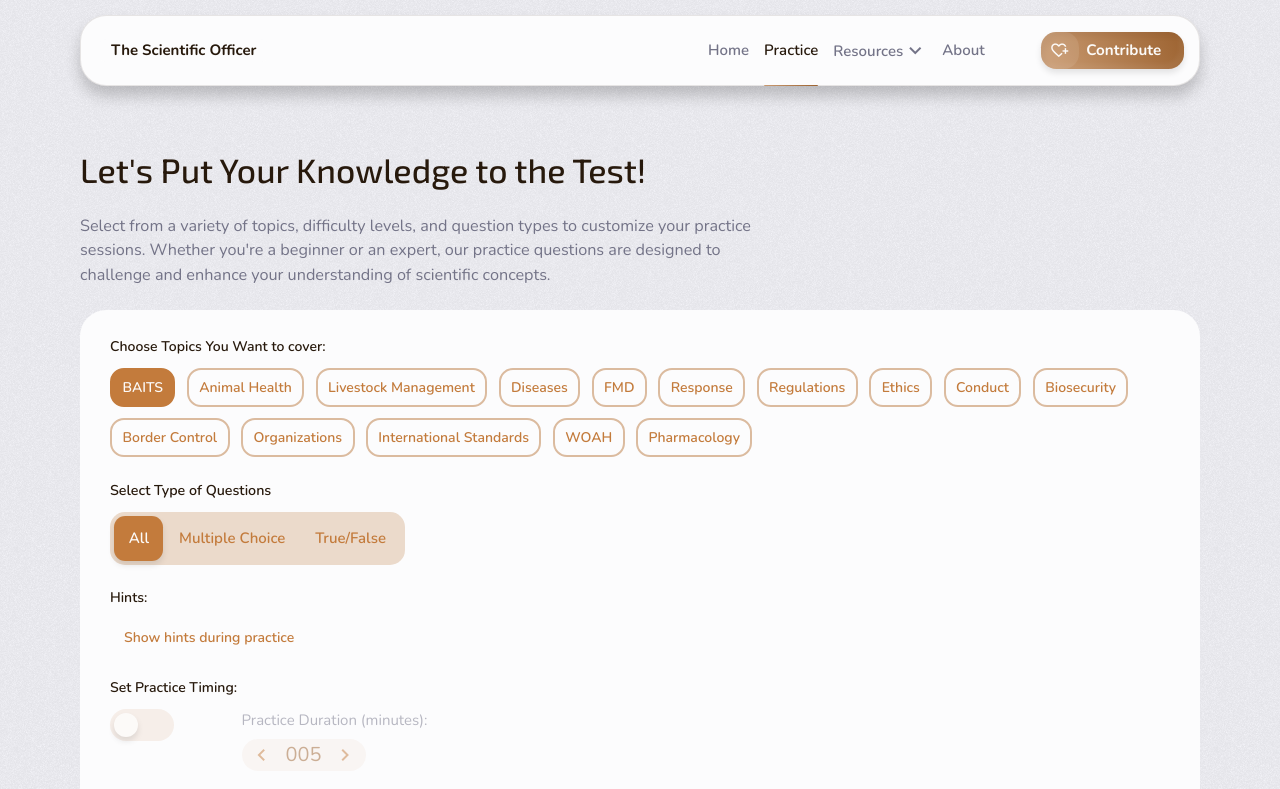
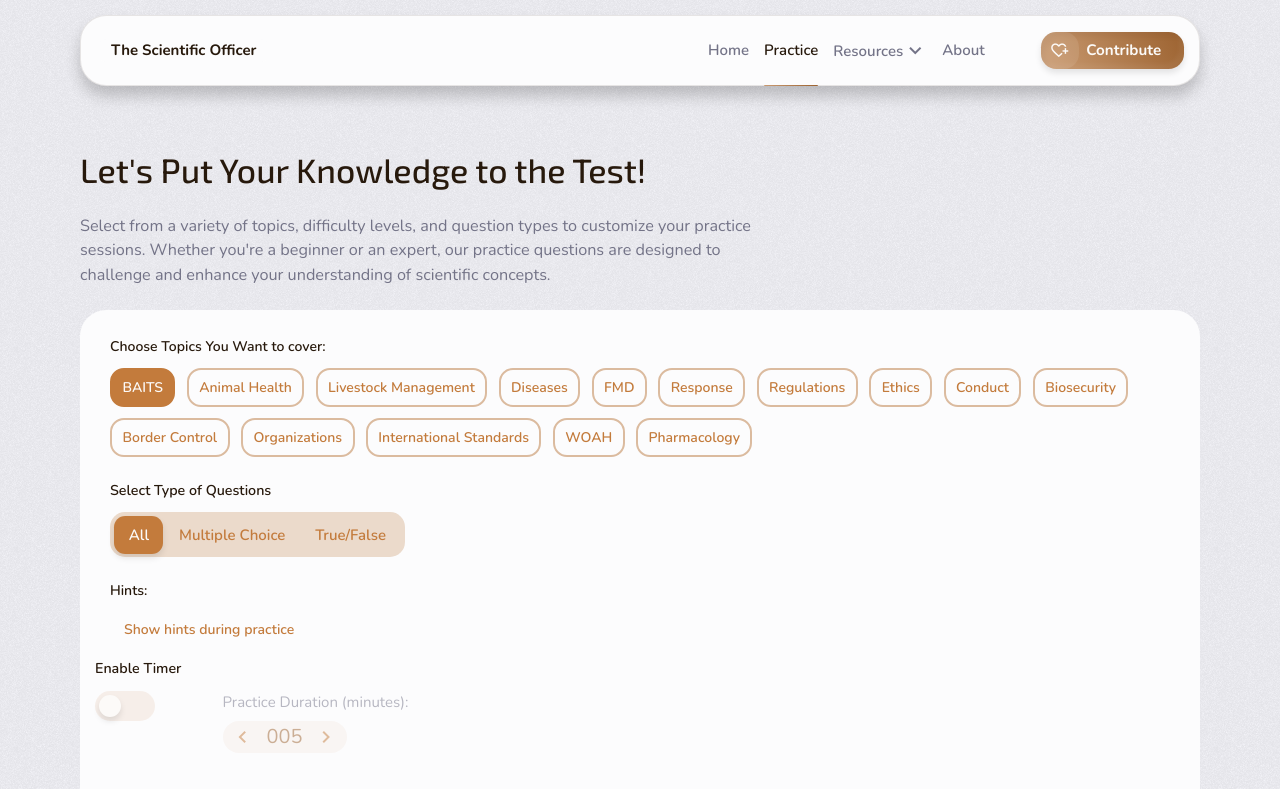
Before and after one commit to Timbar09/the_scientific_officer, a React (Vite) app: page /practice in a window 1280 px wide. Shown: the top 789 px of the page. Built offline with nearby package versions, Linux system fonts and the light colour scheme.

Commit message:
Add FormCheckBox component and integrate into FormField; update types for checkbox support

```diff
--- a/src/assets/sass/components/_Form.scss
+++ b/src/assets/sass/components/_Form.scss
@@ -130,9 +130,8 @@
 
         &--content {
           display: inline-block;
-          padding: 0.75em 1em;
+          padding: 0.5em 1em;
           position: relative;
-          // font-size: clamp(fs("xs"), 1.5vw, fs(sm));
           font-weight: 600;
           cursor: pointer;
           transition: color 250ms ease;
@@ -144,4 +143,53 @@
       }
     }
   }
+
+  &__checkbox {
+    &--checked {
+      .form__checkbox--switch__box {
+        background-color: clr(primary, 500);
+      }
+    }
+
+    &--input {
+      position: absolute;
+      opacity: 0;
+      width: 0;
+      height: 0;
+    }
+
+    // VARIANTS
+    &--switch {
+      &__input {
+        &:checked
+          + .form__checkbox--switch__box
+          .form__checkbox--switch__box--indicator {
+          left: calc(50% + 0.25em);
+        }
+      }
+
+      &__box {
+        position: relative;
+        display: inline-block;
+        width: 4em;
+        height: 2em;
+        border-radius: radius(pill);
+        background-color: clr(primary, 500, 0.1);
+        transition: background-color 250ms ease;
+
+        &--indicator {
+          position: absolute;
+          display: inline-block;
+          top: 0.25em;
+          left: 0.25em;
+          width: 1.5em;
+          height: 1.5em;
+          background-color: clr(primary, 100);
+          border-radius: radius(pill);
+          box-shadow: $shadow-md;
+          transition: left 250ms ease;
+        }
+      }
+    }
+  }
 }
--- /dev/null
+++ b/src/components/Form/FormCheckBox.tsx
@@ -0,0 +1,51 @@
+import { useState } from "react";
+
+import type { FormFieldData } from "@/components/Form/types";
+
+const FormCheckBox = ({
+  input = { type: "checkbox", variant: "switch" },
+  label = { text: "", visible: false },
+  name,
+  value,
+  onChange,
+}: FormFieldData) => {
+  const [isChecked, setIsChecked] = useState(false);
+  const { variant } = input;
+  const { text, visible } = label;
+
+  const handleOnChange = (e: React.ChangeEvent<HTMLInputElement>) => {
+    setIsChecked(e.target.checked);
+    onChange?.(e);
+  };
+
+  const inputVariantClass = `form__checkbox--${variant}__input`;
+  const boxVariantClass = `form__checkbox--box form__checkbox--${variant}__box`;
+  const indicatorVariantClass = `form__checkbox--${variant}__box--indicator`;
+
+  return (
+    <label
+      className={`form__checkbox ${isChecked ? "form__checkbox--checked" : ""}`}
+    >
+      <span className={`form__field--label ${visible ? "" : "sr-only"}`}>
+        {text}
+      </span>
+
+      <input
+        className={`form__checkbox--input ${inputVariantClass}`}
+        type="checkbox"
+        name={name}
+        value={value}
+        checked={isChecked}
+        onChange={handleOnChange}
+      />
+
+      <span
+        className={`${boxVariantClass} ${visible ? "m-block-start-1" : ""}`}
+      >
+        <span className={indicatorVariantClass}></span>
+      </span>
+    </label>
+  );
+};
+
+export default FormCheckBox;
--- a/src/components/Form/FormField.tsx
+++ b/src/components/Form/FormField.tsx
@@ -1,6 +1,7 @@
+import TextArea from "./FormTextArea";
+import InputBox from "./FormInputBox";
+import FormCheckBox from "./FormCheckBox";
 import RadioButton from "./FormRadioButton";
-import InputBox from "./FormInputBox";
-import TextArea from "./FormTextArea";
 
 import type { InputComponent, FormFieldData } from "./types";
 
@@ -27,6 +28,7 @@ const FormField = ({
     text: InputBox,
     radio: RadioButton,
     textarea: TextArea,
+    checkbox: FormCheckBox,
   };
 
   const Input = inputs[type] || InputBox;
--- a/src/pages/practice/form/PracticeTiming.tsx
+++ b/src/pages/practice/form/PracticeTiming.tsx
@@ -1,33 +1,27 @@
 import { useState } from "react";
 
-import PracticeFieldset from "./PracticeFieldset";
+// import PracticeFieldset from "./PracticeFieldset";
 import PracticeTimingInput from "./PracticeTimingInput";
+import { FormField, FormFieldset } from "@/components/Form";
 
 const PracticeTiming = () => {
   const [isChecked, setIsChecked] = useState(false);
+  const label = {
+    text: "Enable Timer",
+    visible: true,
+  };
 
   return (
-    <PracticeFieldset legend="Set Practice Timing:">
-      <div className="flex gap-5">
-        <div className="practice__timing--checkbox flex flex-wrap gap-2">
-          <label
-            className={`practice__timing--checkbox__label grid ${isChecked ? "checked" : ""}`}
-          >
-            <input
-              className="custom-input"
-              type="checkbox"
-              name="timePractice"
-              value="time_practice"
-              checked={isChecked}
-              onChange={(e) => setIsChecked(e.target.checked)}
-            />{" "}
-            <div className="practice__timing--checkbox__slider"></div>
-          </label>
-        </div>
+    <FormFieldset label={label} className="flex gap-5 p-block-2">
+      <FormField
+        label={{ text: "Switch Timer On or Off", visible: false }}
+        input={{ type: "checkbox", variant: "switch" }}
+        name="practiceTiming"
+        onChange={(e) => setIsChecked(e.target.checked)}
+      />
 
-        <PracticeTimingInput enabled={isChecked} />
-      </div>
-    </PracticeFieldset>
+      <PracticeTimingInput enabled={isChecked} />
+    </FormFieldset>
   );
 };
 
```
Also changed, not shown: src/components/Form/types.ts (+6 -3 lines).
